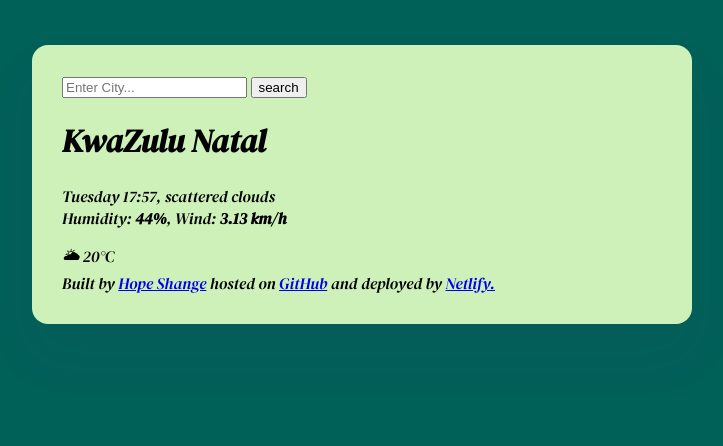
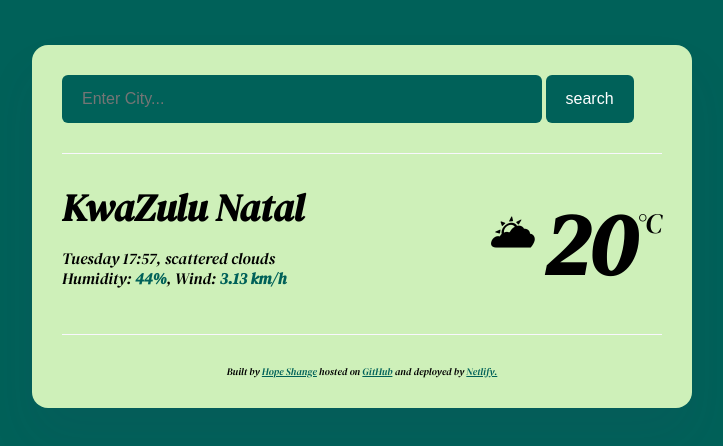
Before and after one commit to HopeShange/imvula, a plain HTML site: page index.html in a window 1280 px wide. Shown: the whole page, without its empty margins (278-1001 px from the left). Drawn offline with Linux system fonts and the light colour scheme.

Commit message:
CSS and HTML structure

```diff
--- a/index.html
+++ b/index.html
@@ -14,20 +14,27 @@
 <body>
     <div class="weather-app">
     <header>
-        <form>
-            <input type="search" placeholder="Enter City..." required/>
-            <input type="submit" value="search"/>
+        <form class="search-form">
+            <input type="search" placeholder="Enter City..." required class="search-form-input"/>
+            <input type="submit" value="search" class="search-form-button"/>
         </form>
     </header>
     <main>
+        <div class="weather-app-data">
          <div>
-        <h1>KwaZulu Natal</h1>
-        <p>Tuesday 17:57, scattered clouds
+        <h1 class="weather-city">KwaZulu Natal</h1>
+        <p class="weather-details">Tuesday 17:57, scattered clouds
             <br>
             Humidity: <b>44%</b>, Wind: <b>3.13 km/h</b>
         </p>
          </div>
-       <div>🌥 20°C </div>
+
+       <div class="weather-app-container">
+        <div class="weather-emoji">🌥 </div>
+        <div class="weather-number">20</div>
+        <div class="weather-unit">°C </div>
+    </div>
+    </div>
     </main>
 
     <footer>
--- a/src/index.css
+++ b/src/index.css
@@ -12,3 +12,82 @@ body {
     border-radius: 16px;
     padding: 30px;
 }
+
+.weather-city {
+    margin: 0;
+    font-size: 38px;
+    line-height: 48px;
+}
+
+.weather-details {
+    font-size: 16px;
+    line-height: 20px;
+}
+
+
+
+header{
+    border-bottom: 1px solid #f9f7fe;
+    padding: 0 0 30px 0;
+}
+
+a {
+    color: #006159;
+}
+
+b {
+    color: #006159;
+}
+
+.search-form-input {
+    background-color: #006159;
+    border: none;
+    border-radius: 6px;
+    width: 80%;
+    font-size: 16px;
+    padding: 15px 20px;
+}
+
+.search-form-button {
+    background: #006159;
+    padding: 15px 20px;
+    border: none;
+    border-radius: 6px;
+    font-size: medium;
+    color: white;
+}
+
+.weather-app-data {
+    display: flex;
+    justify-content: space-between;
+}
+
+.weather-app-container {
+    display: flex;
+}
+
+.weather-emoji {
+    font-size: 44px;
+    margin-top: 22px;
+}
+
+.weather-number {
+    font-size: 88px;
+    margin-left: 10px;
+    font-weight: bold;
+}
+.weather-unit {
+    margin-top: 20px;
+    font-size: 28px;
+}
+
+main {
+    padding: 30px 0;
+}
+
+footer {
+    border-top: 1px solid #f9f7fe;
+    padding: 30px 0 0  0;
+    text-align: center;
+    font-size: 10px;
+}
```
